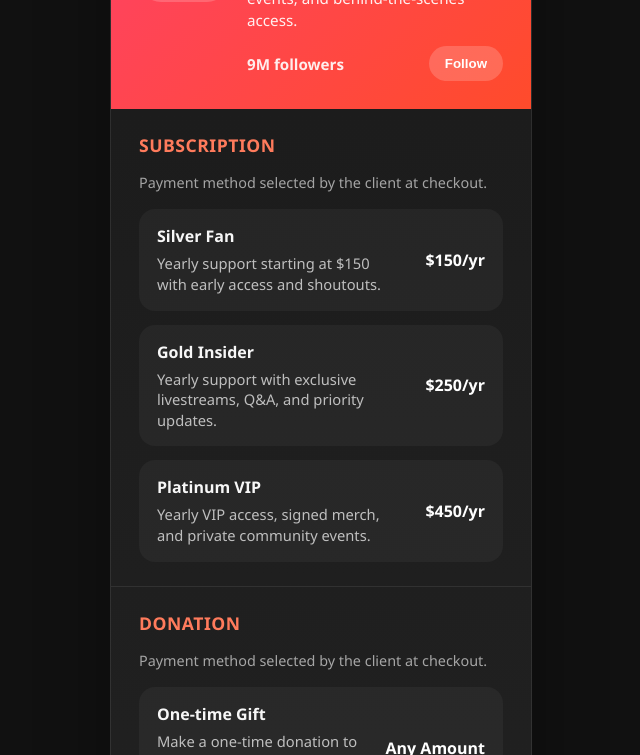
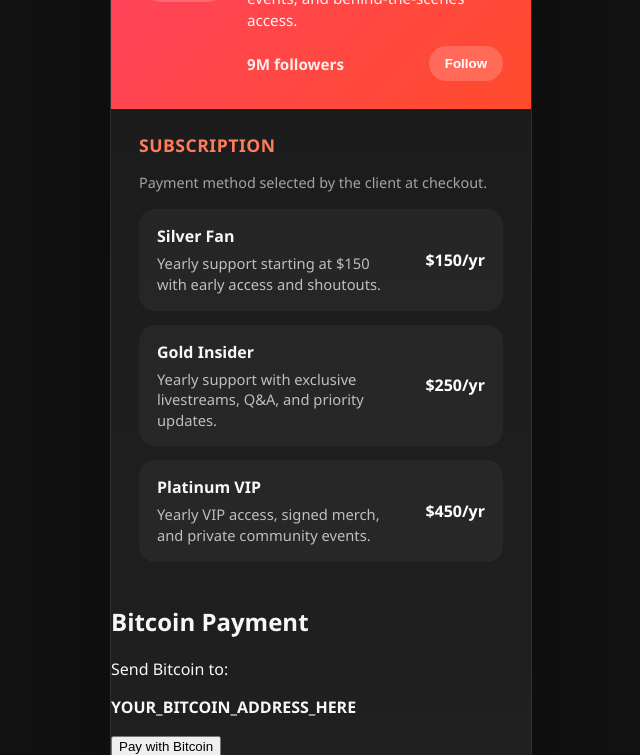
Before and after one commit to jassbrown16-ui/mike-chadler-fam, a plain HTML site: page index.html in a window 1280 px wide. Shown: the part 197-952 px from the top of the page, without its empty margins (319-959 px from the left). Drawn offline with Linux system fonts and the light colour scheme.

Commit message:
Update index.html

```diff
--- a/index.html
+++ b/index.html
@@ -209,7 +209,14 @@
         </div>
         <div class="price">$450/yr</div>
       </div>
-    </div>
+    </div><h2>Bitcoin Payment</h2>
+
+<p>Send Bitcoin to:</p>
+<p><strong>YOUR_BITCOIN_ADDRESS_HERE</strong></p>
+
+<a href= bc1q0c92ndt3rynlpwe58mwhvnav3nkakwuzhc7v22>
+    <button>Pay with Bitcoin</button>
+</a>
 
     <div class="section">
       <h2>Donation</h2>
```
